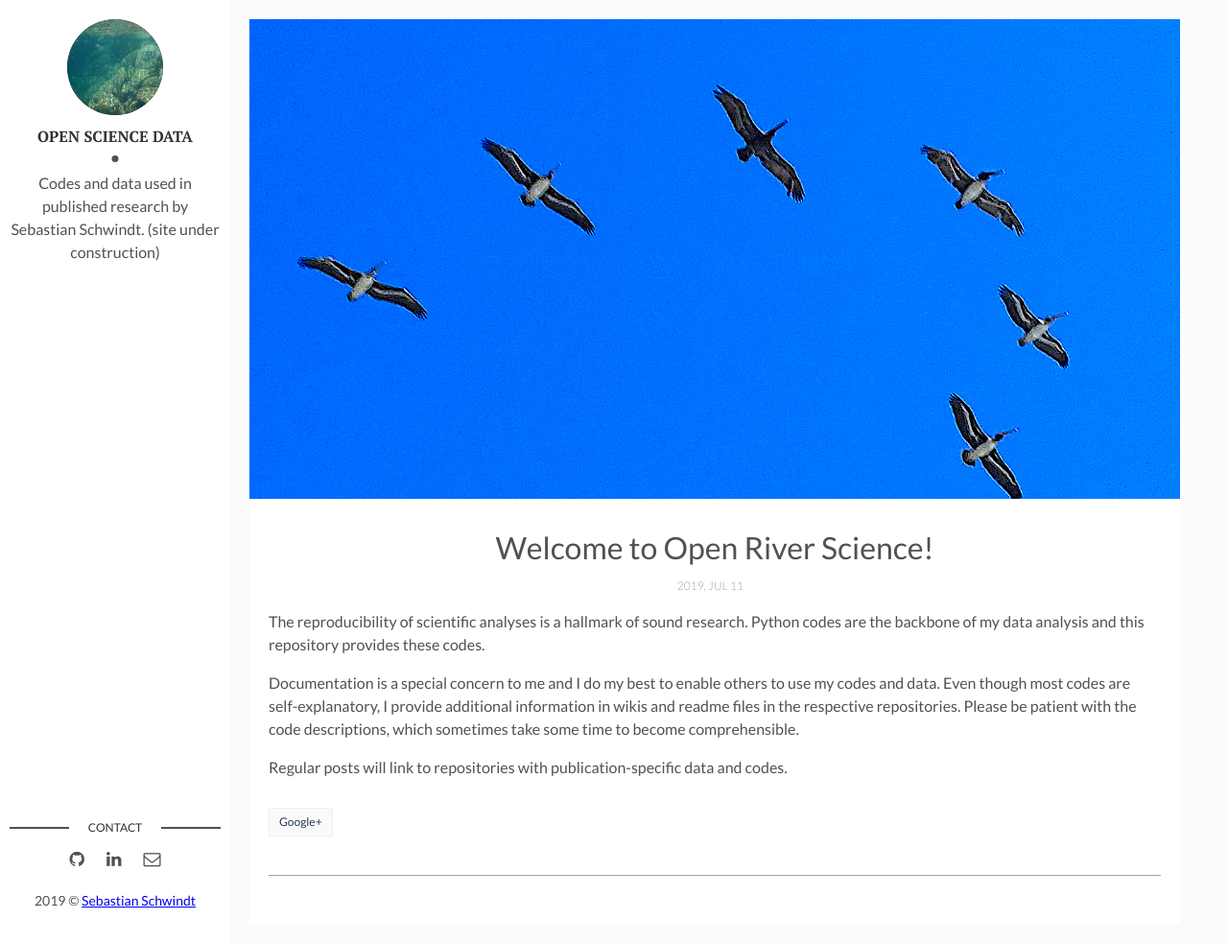
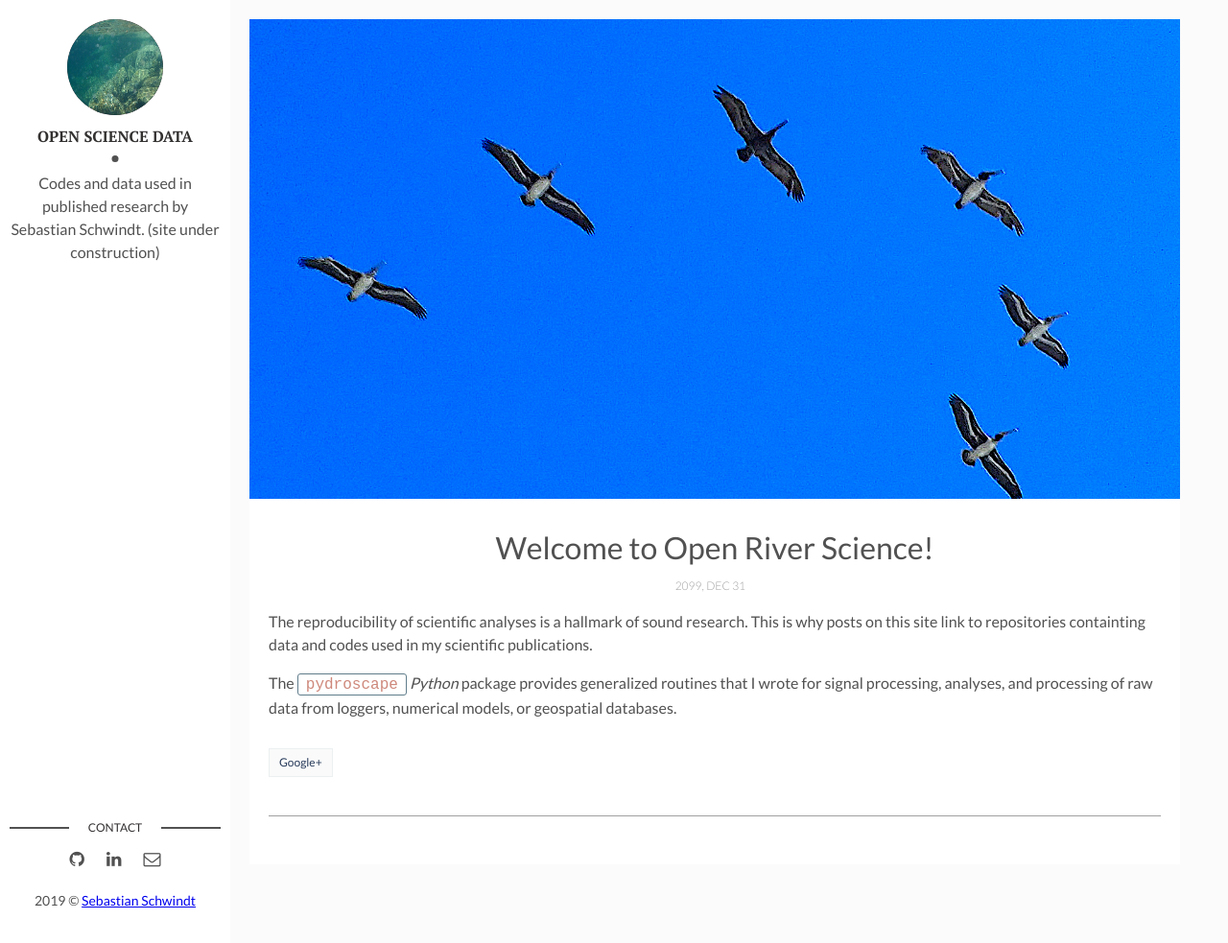
Before and after one commit to sschwindt/OpenScience, a Jekyll site: the page built from _posts/2100-01-01-welcome.markdown, in a window 1280 px wide and 983 px high. Shown: the whole window at 96% size. Built offline with Jekyll 4.4.1, drawn with Linux system fonts in a browser that asks for light colours.

Commit message:
Initiate posts

```diff
--- a/_posts/2019-07-17-welcome.markdown
+++ /dev/null
@@ -1,13 +0,0 @@
----
-layout: post
-title: "Welcome to Open River Science!"
-date: 2019-07-11 12:32:20 +0300
-description: Welcome address and purpose # Add post description (optional)
-img: free_birds.jpg # Add image post (optional)
----
-
-The reproducibility of scientific analyses is a hallmark of sound research. Python codes are the backbone of my data analysis and this repository provides these codes.
-
-Documentation is a special concern to me and I do my best to enable others to use my codes and data. Even though most codes are self-explanatory, I provide additional information in wikis and readme files in the respective repositories. Please be patient with the code descriptions, which sometimes take some time to become comprehensible.
-
-Regular posts will link to repositories with publication-specific data and codes.
--- /dev/null
+++ b/_posts/2100-01-01-welcome.markdown
@@ -0,0 +1,11 @@
+---
+layout: post
+title: "Welcome to Open River Science!"
+date: 2100-01-01 00:00:10 +0300
+description: Welcome address and purpose # Add post description (optional)
+img: free_birds.jpg # Add image post (optional)
+---
+
+The reproducibility of scientific analyses is a hallmark of sound research. This is why posts on this site link to repositories containting data and codes used in my scientific publications.
+
+The `pydroscape` *Python* package provides generalized routines that I wrote for signal processing, analyses, and processing of raw data from loggers, numerical models, or geospatial databases.
```
Also changed, not shown: _posts/2017-10-15-hymec.markdown (added, +12 -0 lines), _posts/2017-12-10-constriction-bedload.markdown (added, +12 -0 lines), _posts/2018-03-02-sediment-trap.markdown (added, +12 -0 lines), _posts/2018-06-11-constriction-slope.markdown (added, +11 -0 lines), _posts/2019-02-15-lifespans.markdown (renamed from _posts/2019-07-17-lifespans.markdown, +5 -6 lines), _posts/2019-04-06-lifespans-x.markdown (added, +12 -0 lines), _posts/2019-07-17-pydroscape.markdown (deleted, +0 -14 lines), _posts/2100-01-01-pydroscape.markdown (added, +14 -0 lines), assets/img/bedload.jpg (added), assets/img/bottom_slope.jpg (added), assets/img/hymec.jpg (added), assets/img/lifespans_x.jpg (added), assets/img/promo-img.jpg (deleted), assets/img/sediment_trap.jpg (added).
